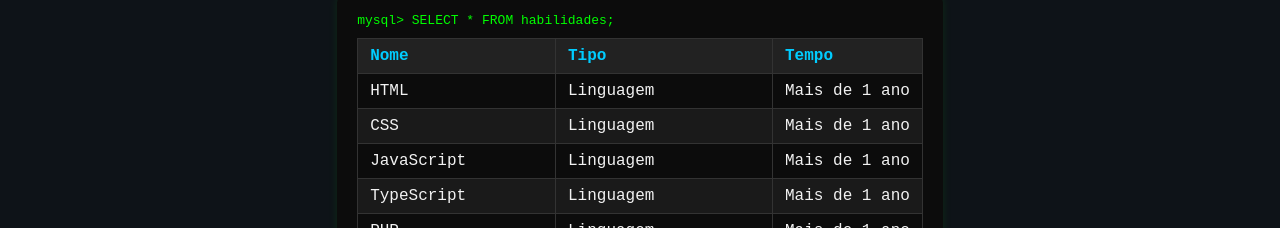
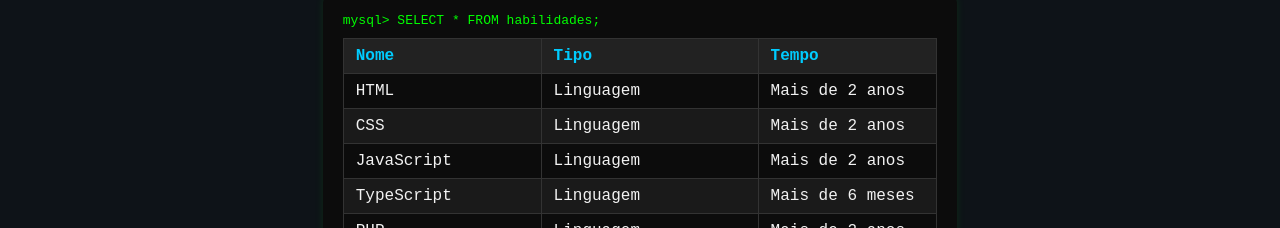
Before and after one commit to Thiago0808/portfolio, a React (Vite) app: page / in a window 1280 px wide. Shown: the part 572-800 px from the top of the page. Built offline with nearby package versions, Linux system fonts and the light colour scheme; a web font is replaced by a local one.

Commit message:
feat: Adiciona tempos das Habilidades

```diff
--- a/src/sections/skills/index.tsx
+++ b/src/sections/skills/index.tsx
@@ -5,41 +5,41 @@ import MySQLTable from '../../components/SkillsTable';
 
 const techData = [
   // Linguagens & Tecnologias
-  { name: "HTML", type: "Linguagem", time: "Mais de 1 ano" },
-  { name: "CSS", type: "Linguagem", time: "Mais de 1 ano" },
-  { name: "JavaScript", type: "Linguagem", time: "Mais de 1 ano" },
-  { name: "TypeScript", type: "Linguagem", time: "Mais de 1 ano" },
-  { name: "PHP", type: "Linguagem", time: "Mais de 1 ano" },
-  { name: "Java", type: "Linguagem", time: "Mais de 1 ano" },
-  { name: "Python", type: "Linguagem", time: "Mais de 1 ano" },
-  { name: "React", type: "Biblioteca", time: "Mais de 1 ano" },
-  { name: "React Native", type: "Biblioteca", time: "Mais de 1 ano" },
+  { name: "HTML", type: "Linguagem", time: "Mais de 2 anos" },
+  { name: "CSS", type: "Linguagem", time: "Mais de 2 anos" },
+  { name: "JavaScript", type: "Linguagem", time: "Mais de 2 anos" },
+  { name: "TypeScript", type: "Linguagem", time: "Mais de 6 meses" },
+  { name: "PHP", type: "Linguagem", time: "Mais de 2 anos" },
+  { name: "Java", type: "Linguagem", time: "6 meses" },
+  { name: "Python", type: "Linguagem", time: "Mais de 2 anos" },
+  { name: "React", type: "Biblioteca", time: "Mais de 6 meses" },
+  { name: "React Native", type: "Biblioteca", time: "Menos de 6 meses" },
 
   // IDEs
-  { name: "Visual Studio Code", type: "IDE", time: "Mais de 1 ano" },
-  { name: "PyCharm", type: "IDE", time: "Mais de 1 ano" },
+  { name: "Visual Studio Code", type: "IDE", time: "Mais de 2 anos" },
+  { name: "PyCharm", type: "IDE", time: "1 ano" },
 
   // Frameworks
-  { name: "Expo", type: "Framework", time: "Mais de 1 ano" },
-  { name: "Bootstrap", type: "Framework", time: "Mais de 1 ano" },
-  { name: "Flask", type: "Framework", time: "Mais de 1 ano" },
+  { name: "Expo", type: "Framework", time: "Menos de 6 meses" },
+  { name: "Bootstrap", type: "Framework", time: "Mais de 2 anos" },
+  { name: "Flask", type: "Framework", time: "Mais de 6 meses" },
 
   // Bibliotecas
-  { name: "Ajax", type: "Biblioteca", time: "Mais de 1 ano" },
+  { name: "Ajax", type: "Biblioteca", time: "6 meses" },
 
   // Banco de Dados
-  { name: "MySQL", type: "Banco de Dados", time: "Mais de 1 ano" },
-  { name: "MariaDB", type: "Banco de Dados", time: "Mais de 1 ano" },
-  { name: "phpMyAdmin", type: "Gerenciador de Banco", time: "Mais de 1 ano" },
+  { name: "MySQL", type: "Banco de Dados", time: "Mais de 2 anos" },
+  { name: "MariaDB", type: "Banco de Dados", time: "Mais de 2 anos" },
+  { name: "phpMyAdmin", type: "Gerenciador de Banco", time: "Mais de 2 anos" },
 
   // Servidores
   { name: "Vercel", type: "Servidor", time: "Mais de 1 ano" },
-  { name: "Sentora", type: "Servidor", time: "Mais de 1 ano" },
+  { name: "Sentora", type: "Servidor", time: "1 ano" },
   { name: "Hostinger", type: "Servidor", time: "Mais de 1 ano" },
 
   // Sistemas & DevOps
-  { name: "Linux", type: "Sistema Operacional", time: "Mais de 1 ano" },
-  { name: "Docker", type: "DevOps", time: "Mais de 1 ano" },
+  { name: "Linux", type: "Sistema Operacional", time: "Mais de 2 anos" },
+  { name: "Docker", type: "DevOps", time: "Mais de 6 meses" },
 ];
 
 function Skills() {
```
